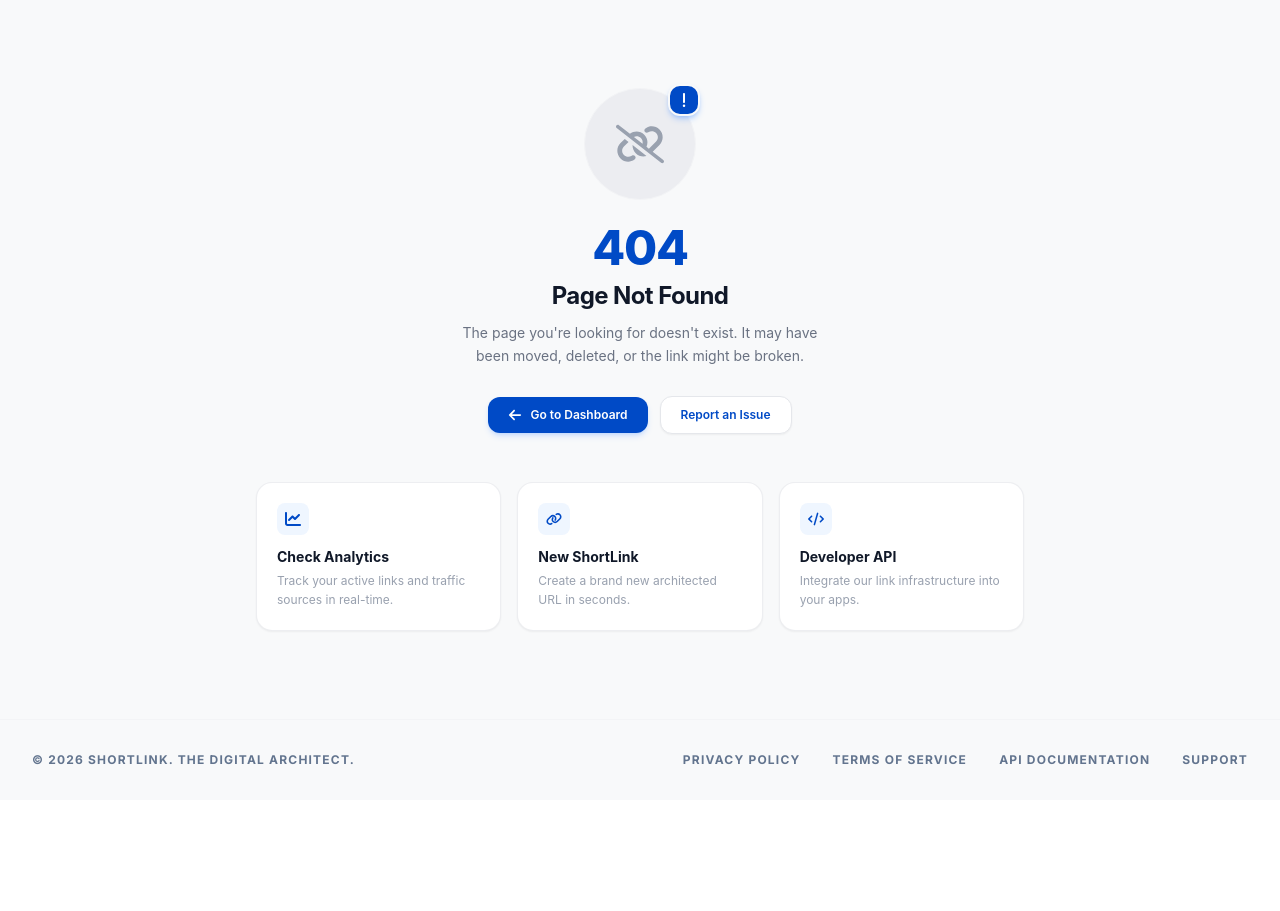
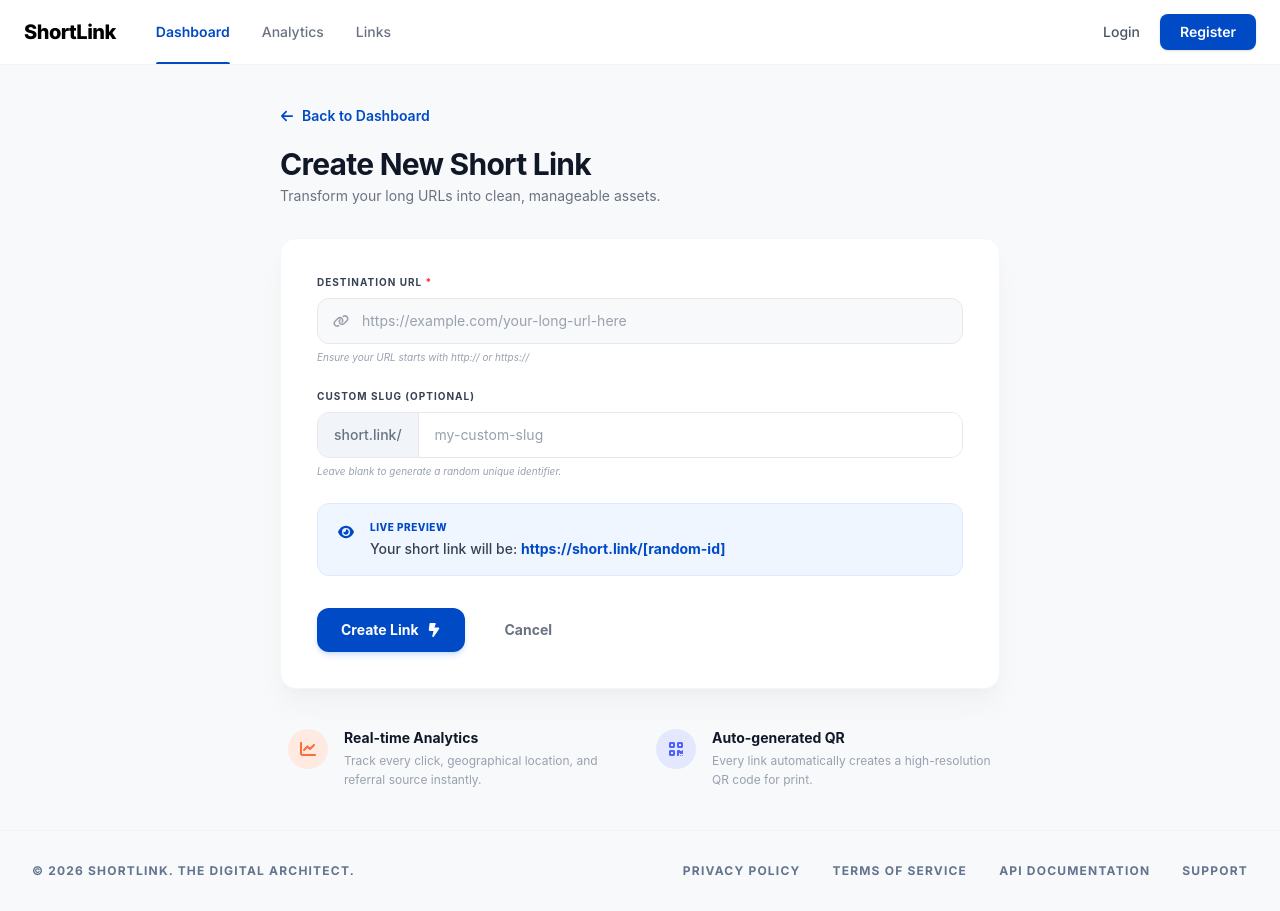
Before and after one commit to rcontrisha/fe-url-shortener, a React (Vite) app: page /link/create in a window 1280 px wide. Before the commit the page ends 800 px from the top, so only its background shows below. Built offline with nearby package versions, Linux system fonts and the light colour scheme.

Commit message:
feat: add CreateLink page and integrate link creation functionality

```diff
--- a/src/App.jsx
+++ b/src/App.jsx
@@ -4,6 +4,7 @@ import Login from "./pages/Auth/Login";
 import Register from "./pages/Auth/Register";
 import Dashboard from "./pages/Dashboard";
 import NotFound from "./pages/NotFound";
+import CreateLink from "./pages/CreateLink";
 
 function App() {
   return (
@@ -14,7 +15,7 @@ function App() {
       </Route>
       <Route path="/" element={<Index />} />
       <Route path="/dashboard" element={<Dashboard />} />
-
+      <Route path="/link/create" element={<CreateLink />} />
       <Route path="*" element={<NotFound />} />
     </Routes>
   );
--- a/src/components/LinkItem.jsx
+++ b/src/components/LinkItem.jsx
@@ -8,7 +8,7 @@ function LinkItem({ shortUrl, originalUrl, date, clicks, onCopy, onDelete }) {
         <div className="flex items-center space-x-2">
           <FaLink className="w-3.5 h-3.5 text-primary shrink-0" />
           <Link
-            to={`https://${shortUrl}`}
+            to={`${shortUrl}`}
             target="_blank"
             rel="noreferrer"
             className="text-sm font-bold text-primary hover:underline truncate"
--- a/src/components/shared/Navbar.jsx
+++ b/src/components/shared/Navbar.jsx
@@ -68,10 +68,10 @@ function Navbar() {
           {isAuthenticated ? (
             /* Condition 1: Authenticated State */
             <>
-              <button className="flex items-center space-x-2 bg-primary hover:bg-blue-700 text-white text-xs font-semibold px-4 py-2.5 rounded-lg shadow-sm transition-all cursor-pointer">
+              <Link to={"/link/create"} className="flex items-center space-x-2 bg-primary hover:bg-blue-700 text-white text-xs font-semibold px-4 py-2.5 rounded-lg shadow-sm transition-all cursor-pointer">
                 <FaPlus className="w-3 h-3" />
                 <span>Create New Link</span>
-              </button>
+              </Link>
 
               {/* User Avatar */}
               <div className="w-8 h-8 rounded-full bg-slate-200 overflow-hidden border border-gray-200 cursor-pointer">
--- /dev/null
+++ b/src/pages/CreateLink.jsx
@@ -0,0 +1,222 @@
+import { useState } from "react";
+import { Link, useNavigate } from "react-router";
+import { useSelector } from "react-redux";
+import {
+  FaArrowLeft,
+  FaLink,
+  FaEye,
+  FaChartLine,
+  FaQrcode,
+  FaBoltLightning,
+  FaSpinner
+} from "react-icons/fa6";
+import Footer from "../components/shared/Footer";
+import Navbar from "../components/shared/Navbar";
+
+function CreateLink() {
+  const navigate = useNavigate();
+
+  const token = useSelector(
+    (state) => state.userState?.auth?.token || state.auth?.auth?.token
+  );
+
+  const [destinationUrl, setDestinationUrl] = useState("");
+  const [customSlug, setCustomSlug] = useState("");
+  const [isSubmitting, setIsSubmitting] = useState(false);
+  const [errorMsg, setErrorMsg] = useState(null);
+
+  const handleSubmit = async (e) => {
+    e.preventDefault();
+    setIsSubmitting(true);
+    setErrorMsg(null);
+
+    const payload = {
+      original_url: destinationUrl,
+      ...(customSlug && { slug: customSlug }),
+    };
+
+    try {
+      const res = await fetch(`${import.meta.env.VITE_API_URL}/link/create`, {
+        method: "POST",
+        headers: {
+          "Content-Type": "application/json",
+          Authorization: `Bearer ${token}`,
+        },
+        body: JSON.stringify(payload),
+      });
+
+      const data = await res.json();
+
+      if (!res.ok) {
+        throw new Error(data.message || "Failed to create short link.");
+      }
+
+      navigate("/dashboard");
+    } catch (err) {
+      setErrorMsg(err.message || "Something went wrong.");
+    } finally {
+      setIsSubmitting(false);
+    }
+  };
+
+  return (
+    <div className="min-h-screen bg-[#F8F9FA] flex flex-col font-sans text-gray-900">
+      <Navbar />
+
+      <main className="flex-1 max-w-3xl w-full mx-auto px-4 sm:px-6 py-8 sm:py-10">
+
+        <Link
+          to="/dashboard"
+          className="inline-flex items-center space-x-2 text-primary hover:text-blue-700 font-semibold text-xs sm:text-sm mb-5 transition-colors cursor-pointer"
+        >
+          <FaArrowLeft className="w-3.5 h-3.5" />
+          <span>Back to Dashboard</span>
+        </Link>
+
+        <div className="mb-6 sm:mb-8">
+          <h1 className="text-2xl sm:text-3xl font-bold text-gray-900 tracking-tight">
+            Create New Short Link
+          </h1>
+          <p className="text-xs sm:text-sm text-gray-500 mt-1">
+            Transform your long URLs into clean, manageable assets.
+          </p>
+        </div>
+
+        <div className="bg-white p-6 sm:p-9 rounded-2xl border border-gray-100/80 shadow-xl shadow-gray-200/40 mb-8 sm:mb-10">
+
+          {errorMsg && (
+            <div className="mb-5 p-3.5 bg-red-50 border border-red-200 text-red-600 rounded-xl text-xs font-semibold">
+              {errorMsg}
+            </div>
+          )}
+
+          <form onSubmit={handleSubmit} className="space-y-5 sm:space-y-6">
+            <div>
+              <label className="block text-[10px] font-bold tracking-widest text-gray-700 uppercase mb-2">
+                DESTINATION URL <span className="text-red-500">*</span>
+              </label>
+              <div className="relative">
+                <div className="absolute inset-y-0 left-0 pl-4 flex items-center pointer-events-none text-gray-400">
+                  <FaLink className="w-4 h-4" />
+                </div>
+                <input
+                  type="url"
+                  required
+                  value={destinationUrl}
+                  onChange={(e) => setDestinationUrl(e.target.value)}
+                  placeholder="https://example.com/your-long-url-here"
+                  className="w-full pl-11 pr-4 py-3 bg-[#F8F9FA] border border-gray-200 rounded-xl text-sm placeholder-gray-400 text-gray-800 focus:outline-none focus:bg-white focus:border-primary focus:ring-2 focus:ring-blue-100 transition-all"
+                />
+              </div>
+              <p className="text-[10px] italic text-gray-400 mt-1.5">
+                Ensure your URL starts with http:// or https://
+              </p>
+            </div>
+
+            <div>
+              <label className="block text-[10px] font-bold tracking-widest text-gray-700 uppercase mb-2">
+                CUSTOM SLUG (OPTIONAL)
+              </label>
+              <div className="flex border border-gray-200 rounded-xl overflow-hidden focus-within:ring-2 focus-within:ring-blue-100 focus-within:border-primary transition-all">
+                <span className="bg-[#F1F5F9] border-r border-gray-200 text-gray-500 px-4 py-3 text-sm font-medium select-none shrink-0 flex items-center">
+                  short.link/
+                </span>
+                <input
+                  type="text"
+                  value={customSlug}
+                  onChange={(e) => setCustomSlug(e.target.value.replace(/\s+/g, "-"))}
+                  placeholder="my-custom-slug"
+                  className="flex-1 px-4 py-3 bg-white text-sm text-gray-800 placeholder-gray-400 focus:outline-none"
+                />
+              </div>
+              <p className="text-[10px] italic text-gray-400 mt-1.5">
+                Leave blank to generate a random unique identifier.
+              </p>
+            </div>
+
+            <div className="bg-[#EFF6FF] border border-blue-100 p-4 rounded-xl flex items-start space-x-3">
+              <div className="p-1 text-primary shrink-0">
+                <FaEye className="w-4 h-4" />
+              </div>
+              <div>
+                <span className="block text-[10px] font-extrabold tracking-wider text-primary uppercase">
+                  LIVE PREVIEW
+                </span>
+                <p className="text-xs sm:text-sm text-gray-700 mt-1 font-medium break-all">
+                  Your short link will be:{" "}
+                  <span className="text-primary font-bold">
+                    https://short.link/{customSlug || "[random-id]"}
+                  </span>
+                </p>
+              </div>
+            </div>
+
+            <div className="flex items-center space-x-4 pt-2">
+              <button
+                type="submit"
+                disabled={isSubmitting}
+                className="px-6 py-3 bg-primary hover:bg-blue-700 disabled:opacity-75 disabled:cursor-not-allowed text-white text-xs sm:text-sm font-bold rounded-xl shadow-md shadow-blue-500/20 flex items-center justify-center space-x-2 transition-all cursor-pointer"
+              >
+                {isSubmitting ? (
+                  <>
+                    <FaSpinner className="w-3.5 h-3.5 animate-spin" />
+                    <span>Creating...</span>
+                  </>
+                ) : (
+                  <>
+                    <span>Create Link</span>
+                    <FaBoltLightning className="w-3.5 h-3.5" />
+                  </>
+                )}
+              </button>
+
+              <Link
+                to="/dashboard"
+                className="px-6 py-3 hover:bg-gray-50 text-gray-500 hover:text-gray-700 text-xs sm:text-sm font-bold rounded-xl transition-all"
+              >
+                Cancel
+              </Link>
+            </div>
+
+          </form>
+        </div>
+
+        <div className="grid grid-cols-1 md:grid-cols-2 gap-6 sm:gap-8 px-2">
+          <div className="flex items-start space-x-4">
+            <div className="w-10 h-10 rounded-full bg-[#FFEAE1] text-[#FF6A39] flex items-center justify-center shrink-0">
+              <FaChartLine className="w-4 h-4" />
+            </div>
+            <div>
+              <h3 className="text-xs sm:text-sm font-bold text-gray-900 leading-tight">
+                Real-time Analytics
+              </h3>
+              <p className="text-xs text-gray-400 mt-1 leading-relaxed">
+                Track every click, geographical location, and referral source instantly.
+              </p>
+            </div>
+          </div>
+
+          <div className="flex items-start space-x-4">
+            <div className="w-10 h-10 rounded-full bg-[#E3E8FF] text-[#4E62FF] flex items-center justify-center shrink-0">
+              <FaQrcode className="w-4 h-4" />
+            </div>
+            <div>
+              <h3 className="text-xs sm:text-sm font-bold text-gray-900 leading-tight">
+                Auto-generated QR
+              </h3>
+              <p className="text-xs text-gray-400 mt-1 leading-relaxed">
+                Every link automatically creates a high-resolution QR code for print.
+              </p>
+            </div>
+          </div>
+        </div>
+
+      </main>
+
+      {/* 3. Footer ditaruh di paling bawah */}
+      <Footer />
+    </div>
+  );
+}
+
+export default CreateLink;
```
